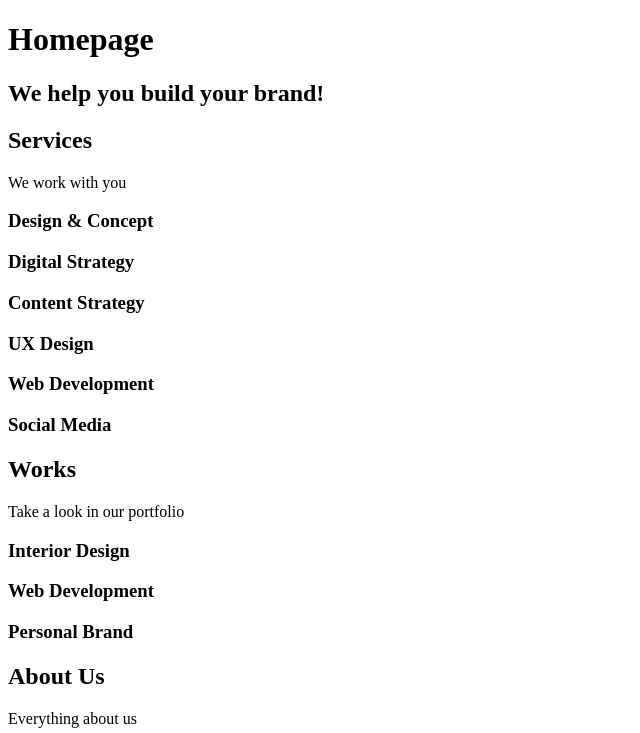
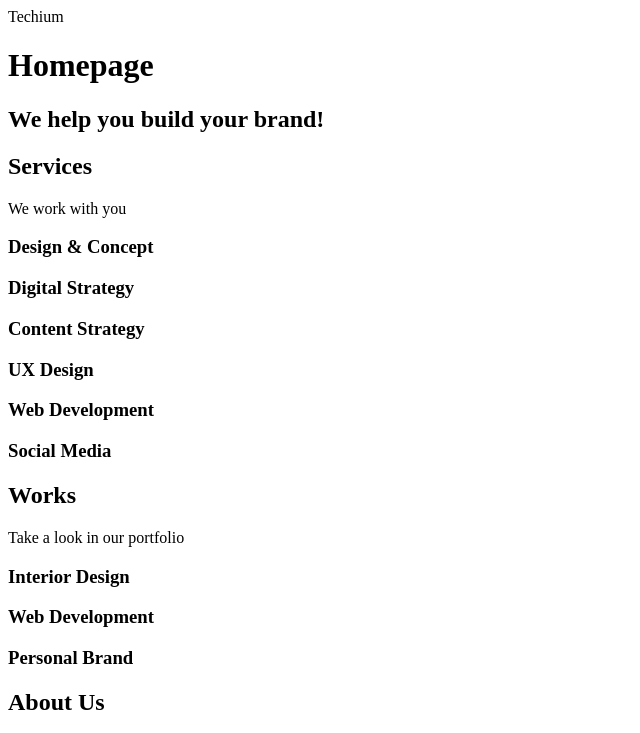
Before and after one commit to ClaymeCall/holbertonschool-web_front_end, a plain HTML site: page html_advanced/14-index.html in a window 1280 px wide. Shown: the top 733 px of the page, without its empty margins (0-640 px from the left). Drawn offline with Linux system fonts and the light colour scheme.

Commit message:
Added text inside the span because it's better to do what the task says before pushing

```diff
--- a/html_advanced/14-index.html
+++ b/html_advanced/14-index.html
@@ -11,7 +11,7 @@
     </head>
     <body>
         <header>
-            <span></span>
+            <span>Techium</span>
             <nav></nav>
         </header>
         <main>
```
